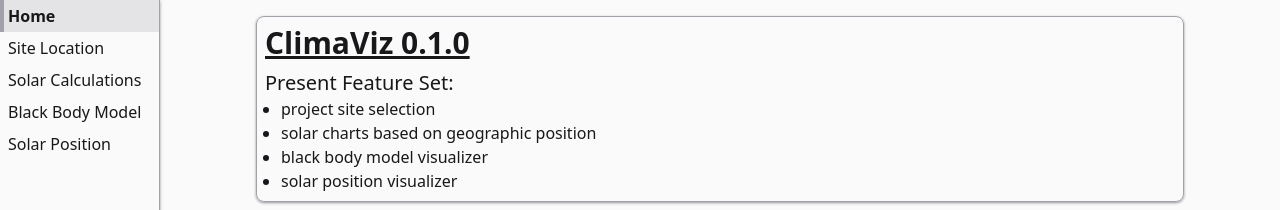
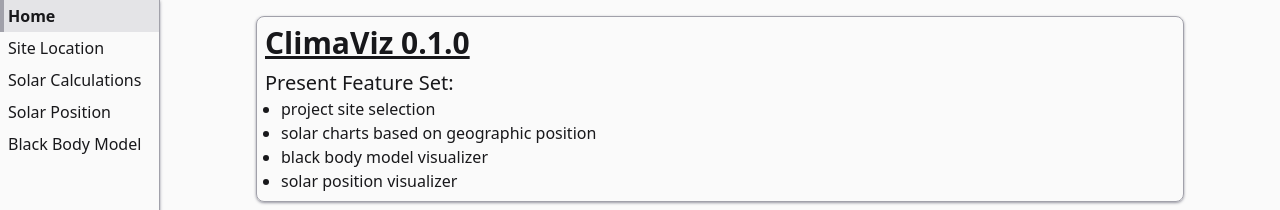
Before and after one commit to Amar-Gill/clima-viz, a Next.js app: page / in a window 1280 px wide. Shown: the top 210 px of the page. Built offline with nearby package versions, Linux system fonts and the light colour scheme.

Commit message:
rearrange navigation links

```diff
--- a/components/layout.tsx
+++ b/components/layout.tsx
@@ -49,10 +49,10 @@ const Layout: React.FC<{ children: React.ReactNode }> = ({ children }) => {
             <NavLink href="/solar-calculations">Solar Calculations</NavLink>
           </li>
           <li>
-            <NavLink href="/black-body-model">Black Body Model</NavLink>
+            <NavLink href="/solar-position">Solar Position</NavLink>
           </li>
           <li>
-            <NavLink href="/solar-position">Solar Position</NavLink>
+            <NavLink href="/black-body-model">Black Body Model</NavLink>
           </li>
         </ul>
       </nav>
@@ -105,10 +105,10 @@ const Layout: React.FC<{ children: React.ReactNode }> = ({ children }) => {
               <NavLinkMobile href="/solar-calculations">Solar Calculations</NavLinkMobile>
             </li>
             <li className="my-2">
-              <NavLinkMobile href="/blackbody-model">Black Body Model</NavLinkMobile>
+              <NavLinkMobile href="/solar-position">Solar Position</NavLinkMobile>
             </li>
             <li className="my-2">
-              <NavLinkMobile href="/solar-position">Solar Position</NavLinkMobile>
+              <NavLinkMobile href="/blackbody-model">Black Body Model</NavLinkMobile>
             </li>
           </ul>
         </div>
```
